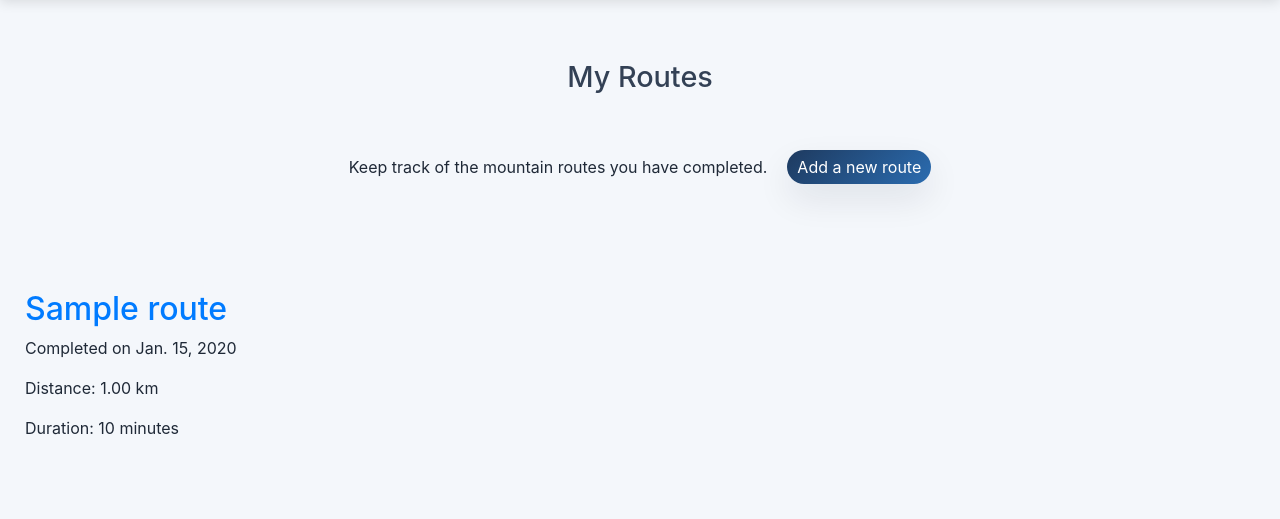
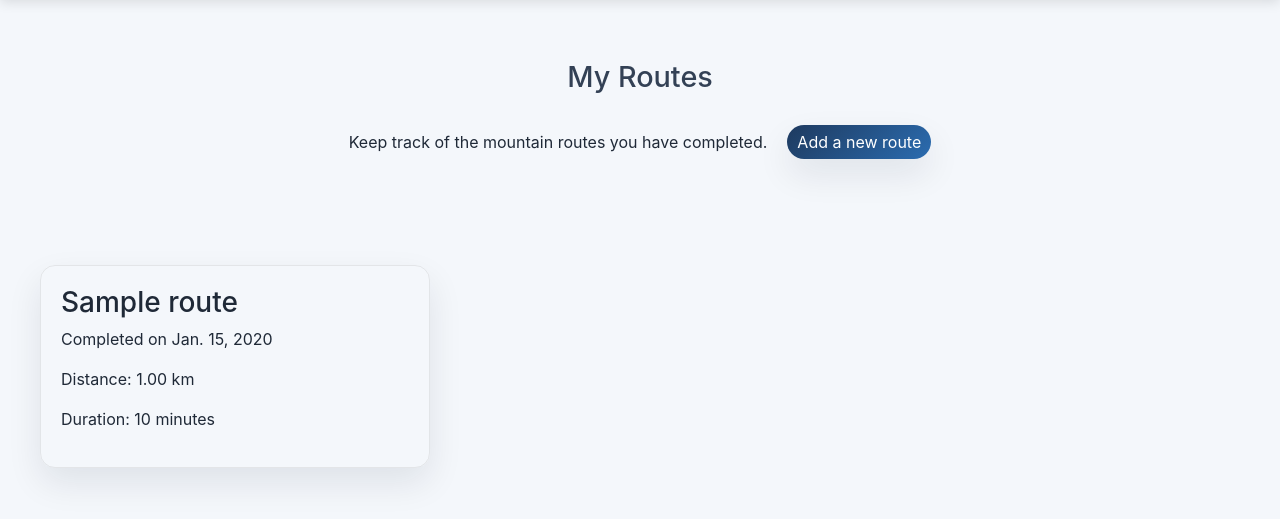
Before and after one commit to AitanaCruxent/Ski-weather-app, a Django app: page /myroutes/ in a window 1280 px wide. Shown: the part 76-595 px from the top of the page. Run offline with Django 5.2, Linux system fonts and the light colour scheme; a user stored in the database is signed in; tables that the repository leaves empty hold one stand-in row (values such as "Sample post"); some libraries are stand-ins or nearby versions.

Commit message:
new grid for route display

```diff
--- a/meteo/static/meteo/styles.css
+++ b/meteo/static/meteo/styles.css
@@ -280,7 +280,7 @@ My Route Styles
 ---------------------------------------------------------*/
 
 .routes-content {
-    padding: 25px;
+    padding: 0 40px 0 40px;
 }
 
 .display-form-zone{
@@ -301,6 +301,13 @@ My Route Styles
     border: 0px;
     border-radius: 35px;
     box-shadow: 0 15px 35px rgba(15, 23, 42, 0.09);
+}
+
+.button-form:hover {
+    transform: scale(1.02);
+    transition: 0.2s;
+    cursor: pointer;
+
 }
 
 @media (max-width: 600px) {
@@ -397,5 +404,27 @@ My Route Styles
 
 .routes-grid{
     margin-top: 10px;
+    display: grid;
+    grid-template-columns: repeat(3, 1fr);
+    gap: 15px;
 
 }
+
+@media (max-width: 700px) {
+    .routes-grid {
+        grid-template-columns: 1fr;
+    }
+}
+
+.route-card {
+    padding: 20px;
+    border: 1px solid rgba(175, 173, 173, 0.248);
+    border-radius: 15px;
+    box-shadow: 0 15px 35px rgba(15, 23, 42, 0.09);
+
+}
+
+.route-card:hover {
+    transform: scale(1.02);
+    transition: 0.2s;
+}
--- a/meteo/templates/meteo/myroutes.html
+++ b/meteo/templates/meteo/myroutes.html
@@ -51,11 +51,9 @@
         <div class="routes-grid">
             {% for route in routes %}
                 <article class="route-card">
-                    <h2>
-                        <a href="">
-                            {{ route.name }}
-                        </a>
-                    </h2>
+                    <h3>
+                        {{ route.name }}
+                    </h3>
 
                     {% if route.date_completed %}
                         <p>
```
